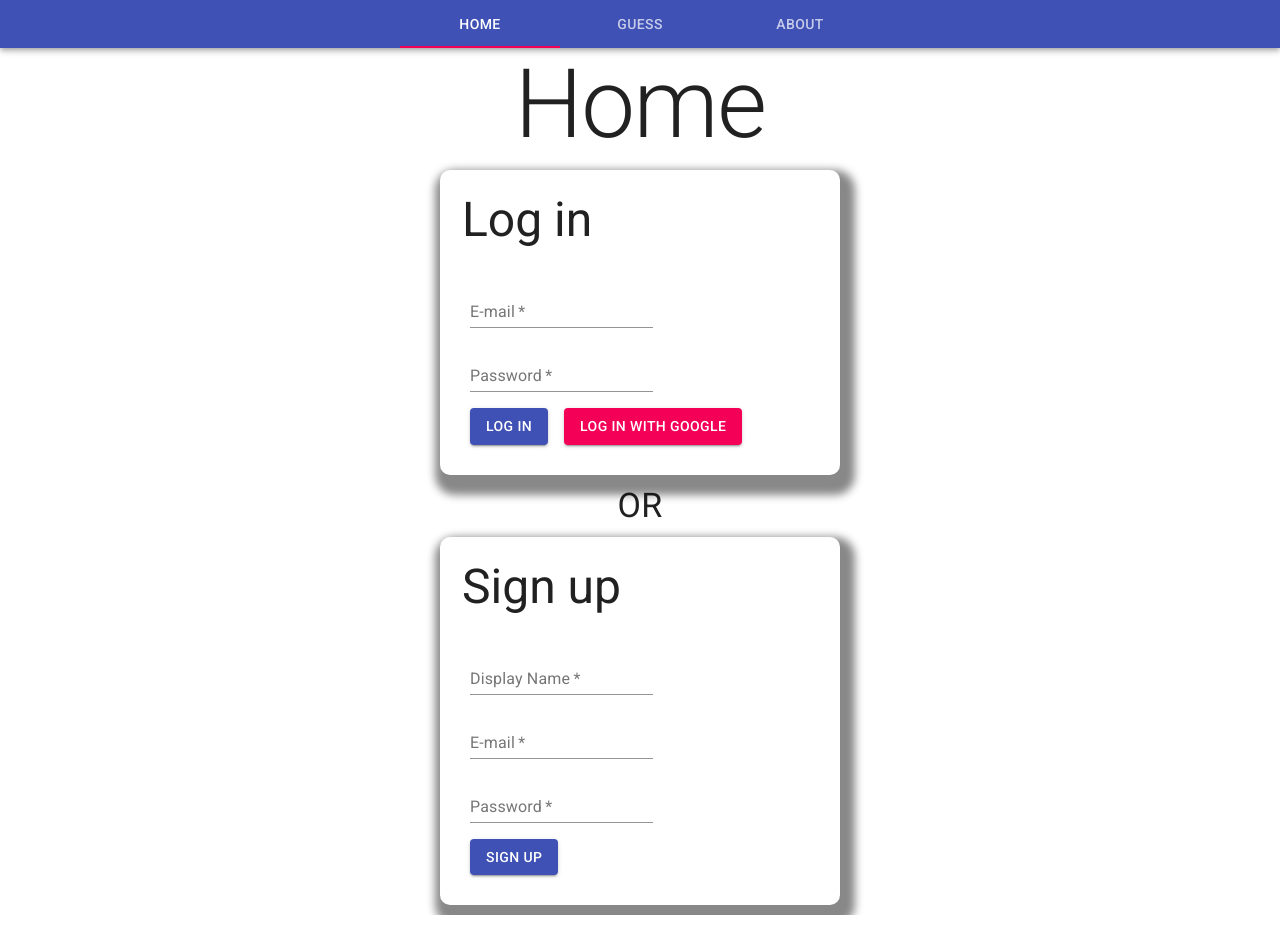
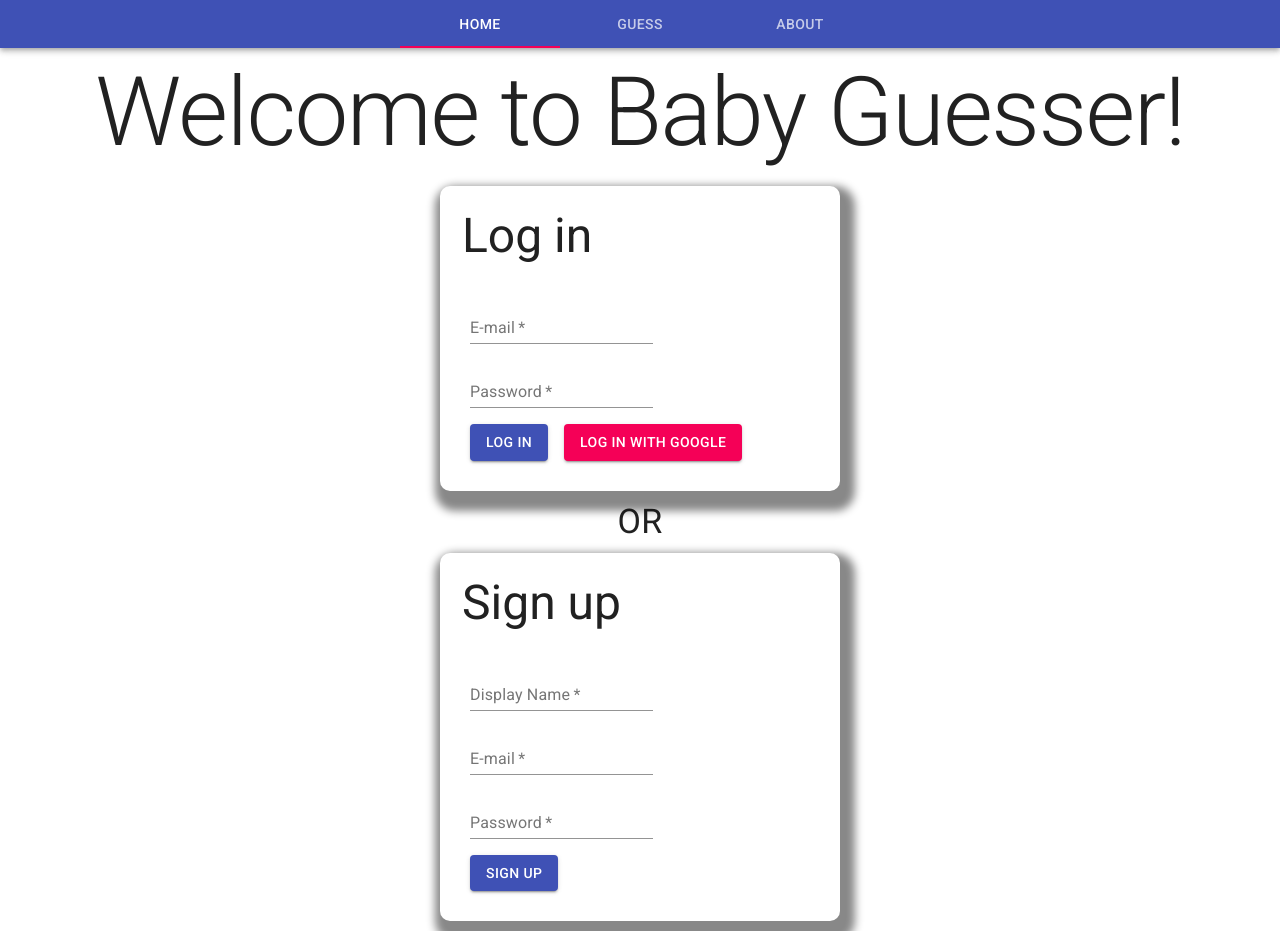
Before and after one commit to SirPotatoIV/babyGamble, a React (Create React App) app: page / in a window 1280 px wide. Built offline with nearby package versions, Linux system fonts and the light colour scheme; no server answers; the database is empty.

Commit message:
Additional styling updates.

```diff
--- a/src/components/SignUp/SignUp.js
+++ b/src/components/SignUp/SignUp.js
@@ -7,7 +7,6 @@ import {
 
 import Button from '@material-ui/core/Button';
 import Grid from '@material-ui/core/Grid';
-import Paper from '@material-ui/core/Paper';
 import TextField from '@material-ui/core/TextField';
 import Typography from '@material-ui/core/Typography';
 
--- a/src/pages/Home.js
+++ b/src/pages/Home.js
@@ -11,6 +11,10 @@ const useStyles = makeStyles((theme) => ({
   root: {
     display: 'grid',
     justifyContent: 'center',
+    justifyItems: 'center',
+  },
+  header: {
+    margin: theme.spacing(1),
   },
 }));
 
@@ -19,8 +23,8 @@ export default function Home() {
 
   return (
     <Box className={classes.root} color="text.primary">
-      <Typography variant="h1" align="center">
-        Home
+      <Typography className={classes.header} variant="h1" align="center">
+        Welcome to Baby Guesser!
       </Typography>
       <SignIn />
       <Typography variant="h4" align="center">
```
Also changed, not shown: 1 other file (tests, documents, lock files or other folders).
